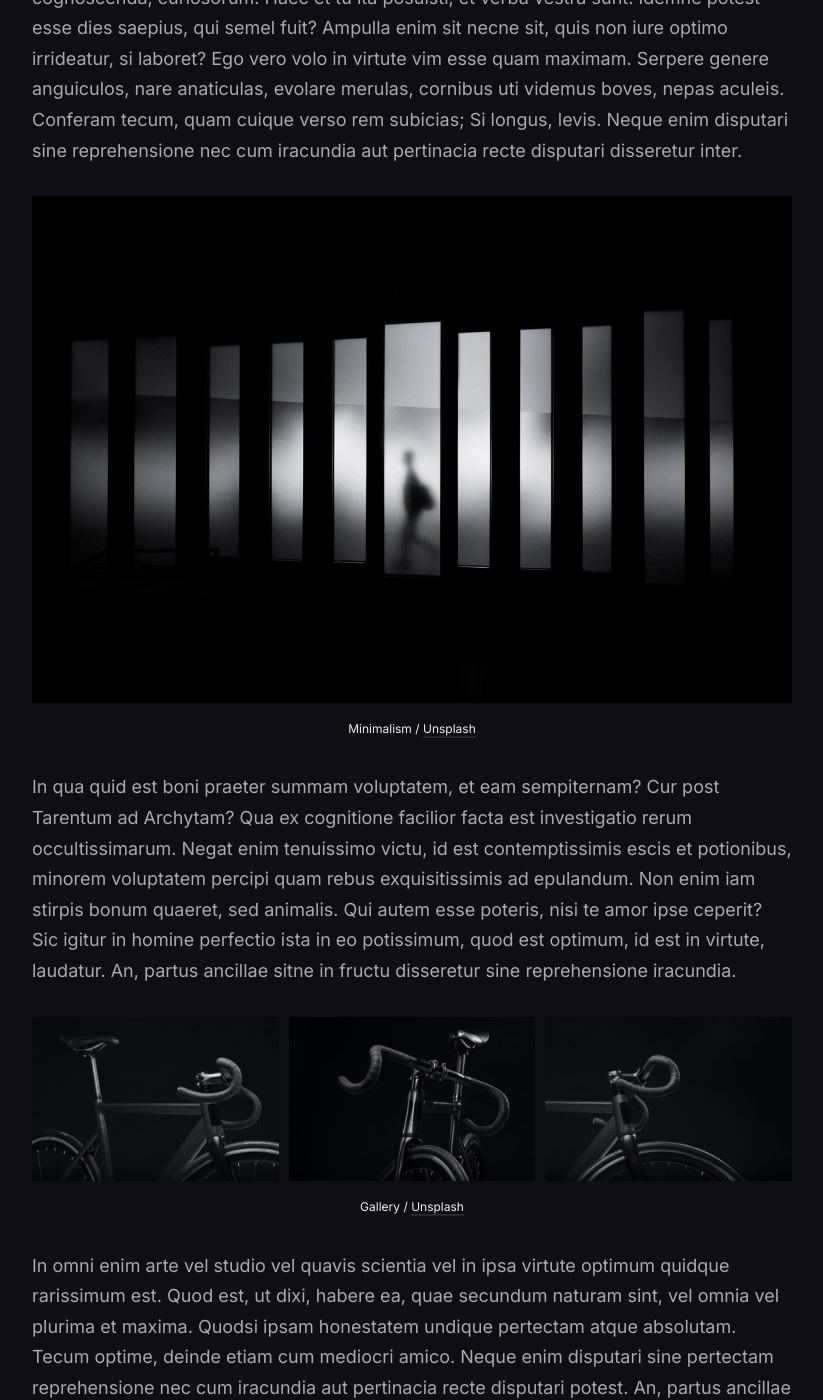
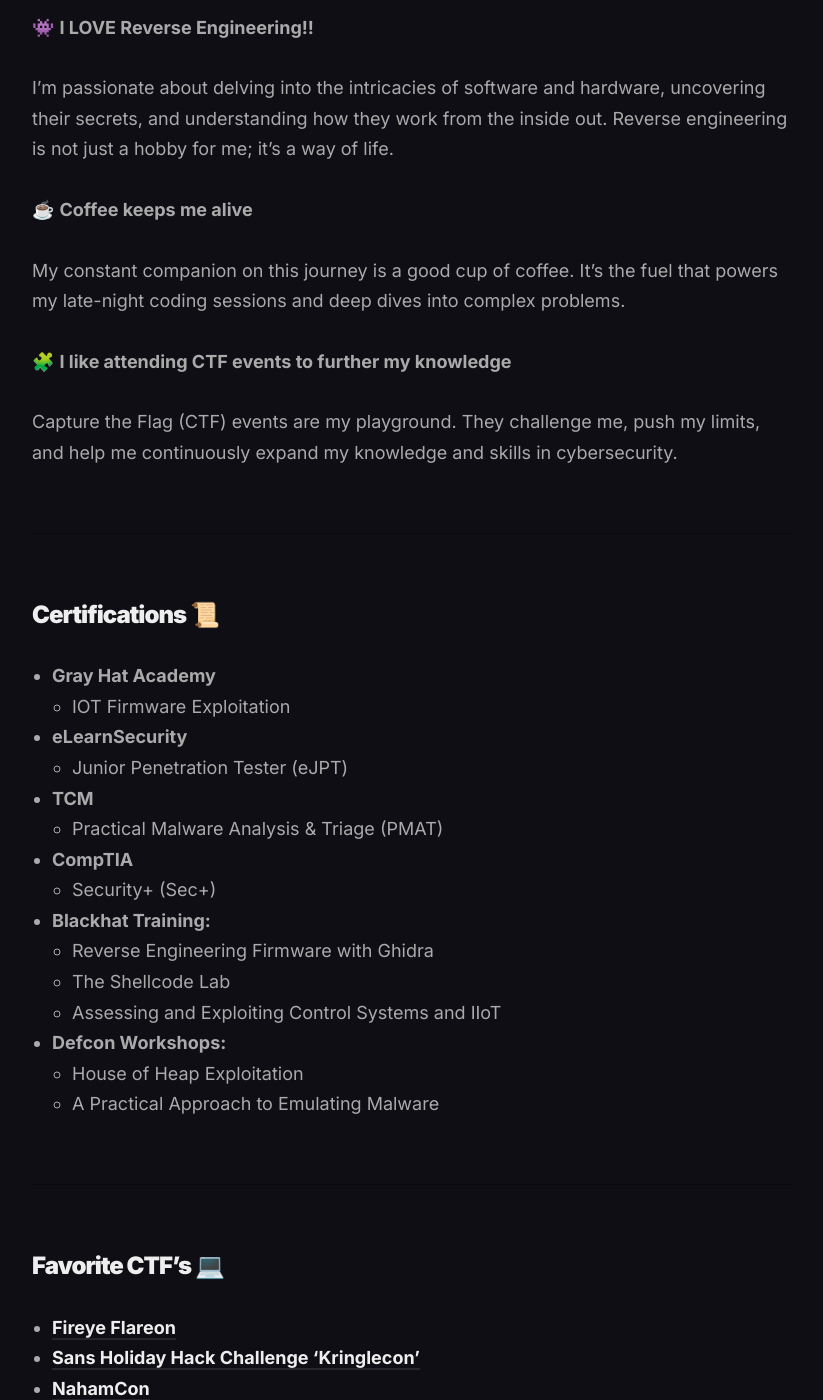
Before and after one commit to BinaryBobcat/BinaryBobcat.github.io, a Jekyll site: the page built from _pages/about.md, in a window 1280 px wide and 1400 px high, scrolled down 744 px. Shown: the whole window, without its empty margins (228-1051 px from the left). Built offline with Jekyll 4.4.1, drawn with Linux system fonts in a browser that asks for light colours; some of the changed text lies outside the part shown.

Commit message:
content updated

```diff
--- a/_config.yml
+++ b/_config.yml
@@ -1,7 +1,7 @@
 #-------------------------------
 # General Site Settings
 baseurl: "" # The subpath of your site, e.g. /blog
-url: "" # The base hostname & protocol for your site, e.g. http://example.com
+url: "https://binarybobcat.github.io/" # The base hostname & protocol for your site, e.g. http://example.com
 
 
 #-------------------------------
--- a/_data/settings.yml
+++ b/_data/settings.yml
@@ -22,15 +22,15 @@
 #-------------------------------
 # Author Settings
 author:
-  name: Robert Wilson
+  name: ~# Aaron
   avatar: '/images/15.jpg'
 
 
 #-------------------------------
 # Hero Settings
 hero:
-  title: Robert Wilson
-  description: Thoughts, stories and ideas.
+  title: Aaron
+  description: Blog of my journey.
   image: '/images/01.jpg'
 
 
--- a/_pages/about.md
+++ b/_pages/about.md
@@ -1,30 +1,50 @@
 ---
 layout: page
-title: About
+title: About Me
 permalink: /about/
-image: '/images/60.jpg'
+image: '/images/me.jpeg'
 ---
 
-Hi, my name is Robert Wilson. Sin tantum modo ad indicia veteris memoriae virtute cognoscenda, curiosorum. Haec et tu ita posuisti, et verba vestra sunt. Idemne potest esse dies saepius, qui semel fuit? Ampulla enim sit necne sit, quis non iure optimo irrideatur, si laboret? Ego vero volo in virtute vim esse quam maximam. Serpere genere anguiculos, nare anaticulas, evolare merulas, cornibus uti videmus boves, nepas aculeis. Conferam tecum, quam cuique verso rem subicias; Si longus, levis. Neque enim disputari sine reprehensione nec cum iracundia aut pertinacia recte disputari disseretur inter.
+Hi, my name is Aaron.
 
-![Time to think]({{site.baseurl}}/images/501.jpg)
-*Minimalism / [Unsplash](https://unsplash.com/)*
+👾 **I LOVE Reverse Engineering!!**
 
-In qua quid est boni praeter summam voluptatem, et eam sempiternam? Cur post Tarentum ad Archytam? Qua ex cognitione facilior facta est investigatio rerum occultissimarum. Negat enim tenuissimo victu, id est contemptissimis escis et potionibus, minorem voluptatem percipi quam rebus exquisitissimis ad epulandum. Non enim iam stirpis bonum quaeret, sed animalis. Qui autem esse poteris, nisi te amor ipse ceperit? Sic igitur in homine perfectio ista in eo potissimum, quod est optimum, id est in virtute, laudatur. An, partus ancillae sitne in fructu disseretur sine reprehensione iracundia.
+I'm passionate about delving into the intricacies of software and hardware, uncovering their secrets, and understanding how they work from the inside out. Reverse engineering is not just a hobby for me; it's a way of life.
 
-<div class="gallery-box">
-  <div class="gallery">
-    <img src="{{site.baseurl}}/images/900.jpg">
-    <img src="{{site.baseurl}}/images/901.jpg">
-    <img src="{{site.baseurl}}/images/902.jpg">
-  </div>
-  <em>Gallery / <a href="https://unsplash.com/" target="_blank">Unsplash</a></em>
-</div>
+☕ **Coffee keeps me alive**
 
-In omni enim arte vel studio vel quavis scientia vel in ipsa virtute optimum quidque rarissimum est. Quod est, ut dixi, habere ea, quae secundum naturam sint, vel omnia vel plurima et maxima. Quodsi ipsam honestatem undique pertectam atque absolutam. Tecum optime, deinde etiam cum mediocri amico. Neque enim disputari sine pertectam reprehensione nec cum iracundia aut pertinacia recte disputari potest. An, partus ancillae sitne in fructu habendus, disseretur inter principes civitatis, P. Ut in geometria, prima si dederis, danda sunt omnia. Longum est enim ad omnia respondere, quae a te dicta sunt. Nam cui proposito sit conservatio sui, necesse est huic partes quoque sui caras suo genere laudabiles. Servari enim iustitia nisi a forti viro, nisi a sapiente nona civitatis.
+My constant companion on this journey is a good cup of coffee. It's the fuel that powers my late-night coding sessions and deep dives into complex problems.
 
-<p><iframe src="https://www.youtube.com/embed/QyQ85DEVpbc" frameborder="0" allowfullscreen></iframe></p>
+🧩 **I like attending CTF events to further my knowledge**
 
-Ego quoque, inquit, didicerim libentius si quid attuleris, quam te reprehenderim. Iam insipientes alios ita esse, ut nullo modo ad sapientiam possent pervenire, alios, qui possent, si id egissent, sapientiam consequi. Id quaeris, inquam, in quo, utrum respondero, verses te huc atque illuc necesse est. Sed quid ages tandem, si utilitas ab amicitia, ut fit saepe, defecerit? Sed isti ipsi, qui voluptate et dolore omnia metiuntur, nonne clamant sapienti plus semper adesse quod velit quam quod nolit? Quae quidem sapientes sequuntur duce natura tamquam videntes. Quod enim fitus dissolutum sit, id esse sine sensu, utilitas quod autem sine sensu sit, id nihil ad nos pertinere omnino. Idne consensisse de Calatino plurimas gentis arbitramur, primarium populi fuisse, quod praestantissimus fuisset in conficiendis voluptatibus? Utram tandem linguam nescio.
+Capture the Flag (CTF) events are my playground. They challenge me, push my limits, and help me continuously expand my knowledge and skills in cybersecurity.
+
+---
+
+### Certifications 📜
+
+- **Gray Hat Academy**
+  - IOT Firmware Exploitation
+- **eLearnSecurity**
+  - Junior Penetration Tester (eJPT)
+- **TCM**
+  - Practical Malware Analysis & Triage (PMAT)
+- **CompTIA**
+  - Security+ (Sec+)
+- **Blackhat Training:**
+  - Reverse Engineering Firmware with Ghidra
+  - The Shellcode Lab
+  - Assessing and Exploiting Control Systems and IIoT
+- **Defcon Workshops:**
+  - House of Heap Exploitation
+  - A Practical Approach to Emulating Malware
+
+---
+
+### Favorite CTF's 💻
+
+- [**Fireye Flareon**](https://flare-on.com/)
+- [**Sans Holiday Hack Challenge 'Kringlecon'**](https://www.sans.org/mlp/holiday-hack-challenge-2023/)
+- [**NahamCon**](https://www.nahamcon.com/)
 
 <hr>
```
Also changed, not shown: images/me.jpeg (added).
